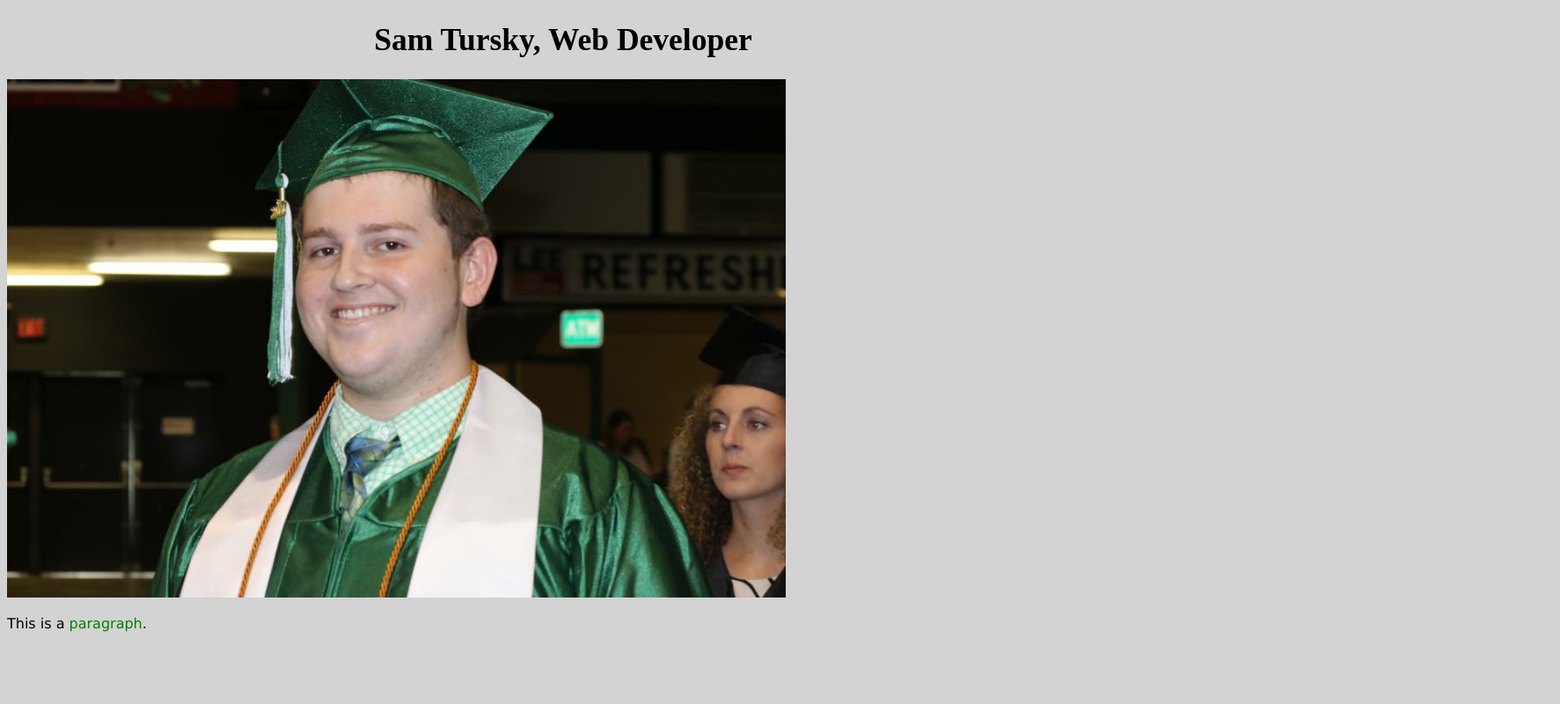
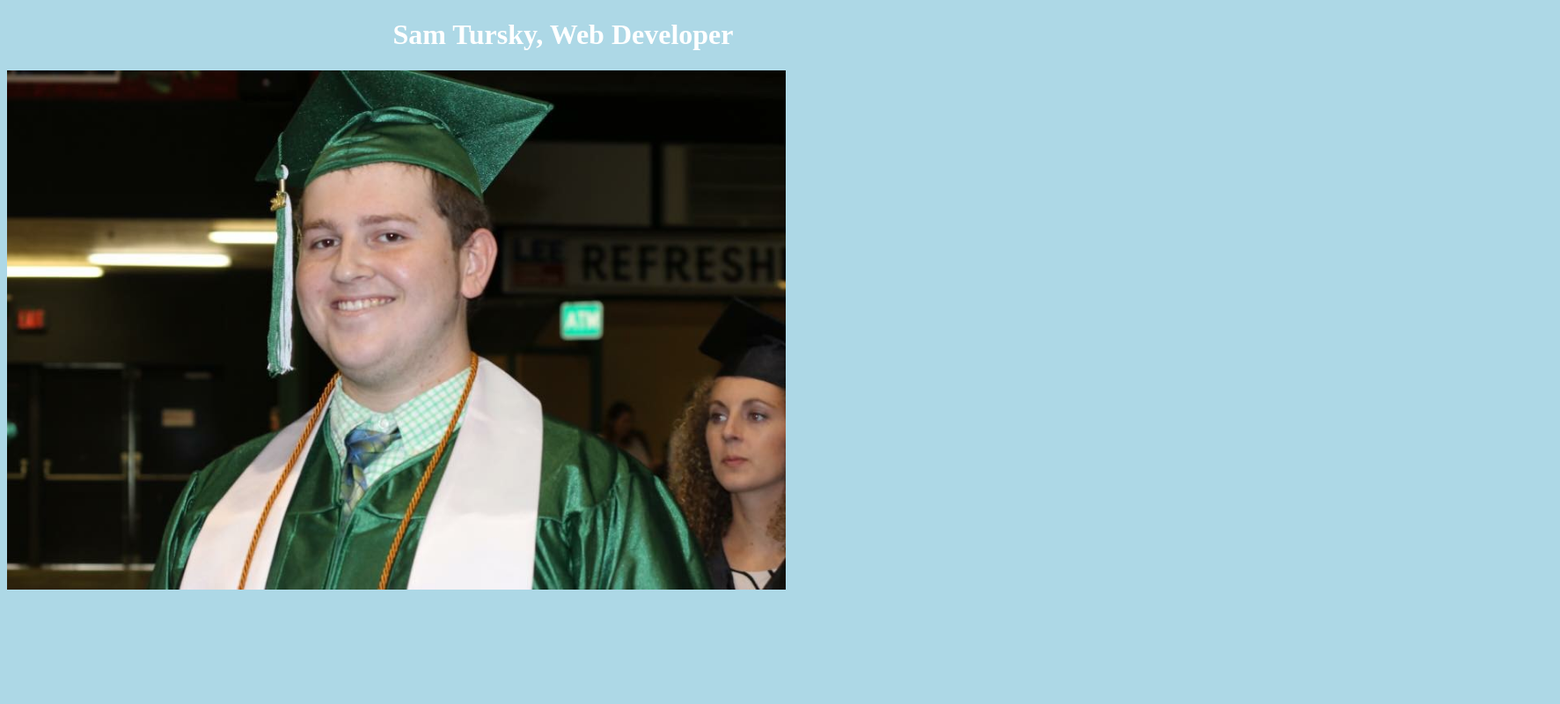
Before and after one commit to SamTursky/samtursky.github.io, a plain HTML site: page index.html in a window 1280 px wide. Shown: the top 800 px of the page at 88% size, 1773 px wide, since content can reach past the window. Drawn offline with Linux system fonts and the light colour scheme.

Commit message:
Delete style in index.html file

```diff
--- a/index.html
+++ b/index.html
@@ -3,22 +3,6 @@
 <head>
 <link rel="stylesheet" href="main.css" />
 <meta name="viewport" content="width=device-width, initial-scale=1.0">
-<style>
-body {
-  background-color: lightgrey;
-}
-
-h1 {
-  color: black;
-  text-align: center;
-  font-size:222%;
-}
-
-p {
-  font-family: verdana;
-  font-size: 1em;
-}
-</style>
 </head>
 <body>
 
```
